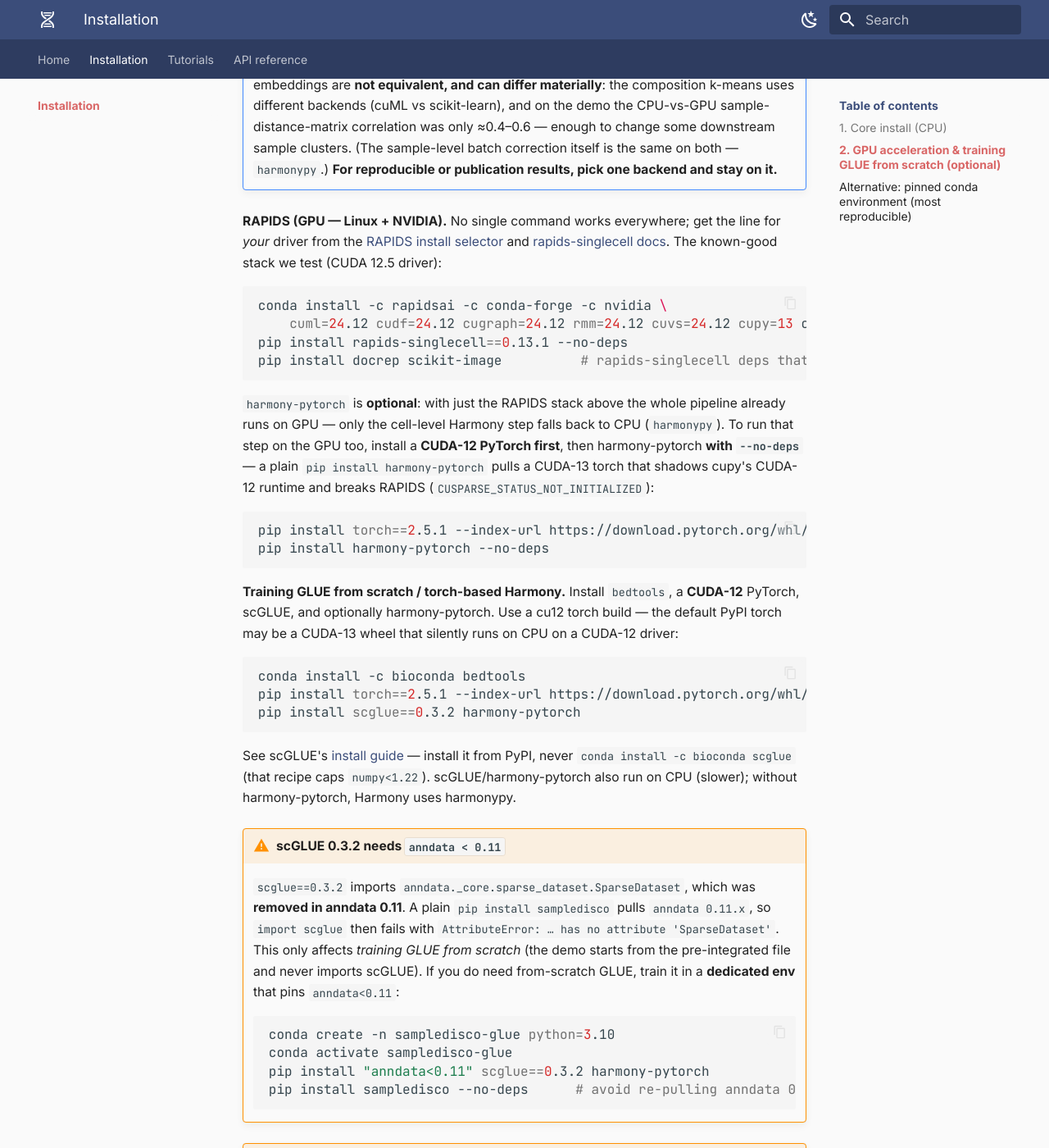
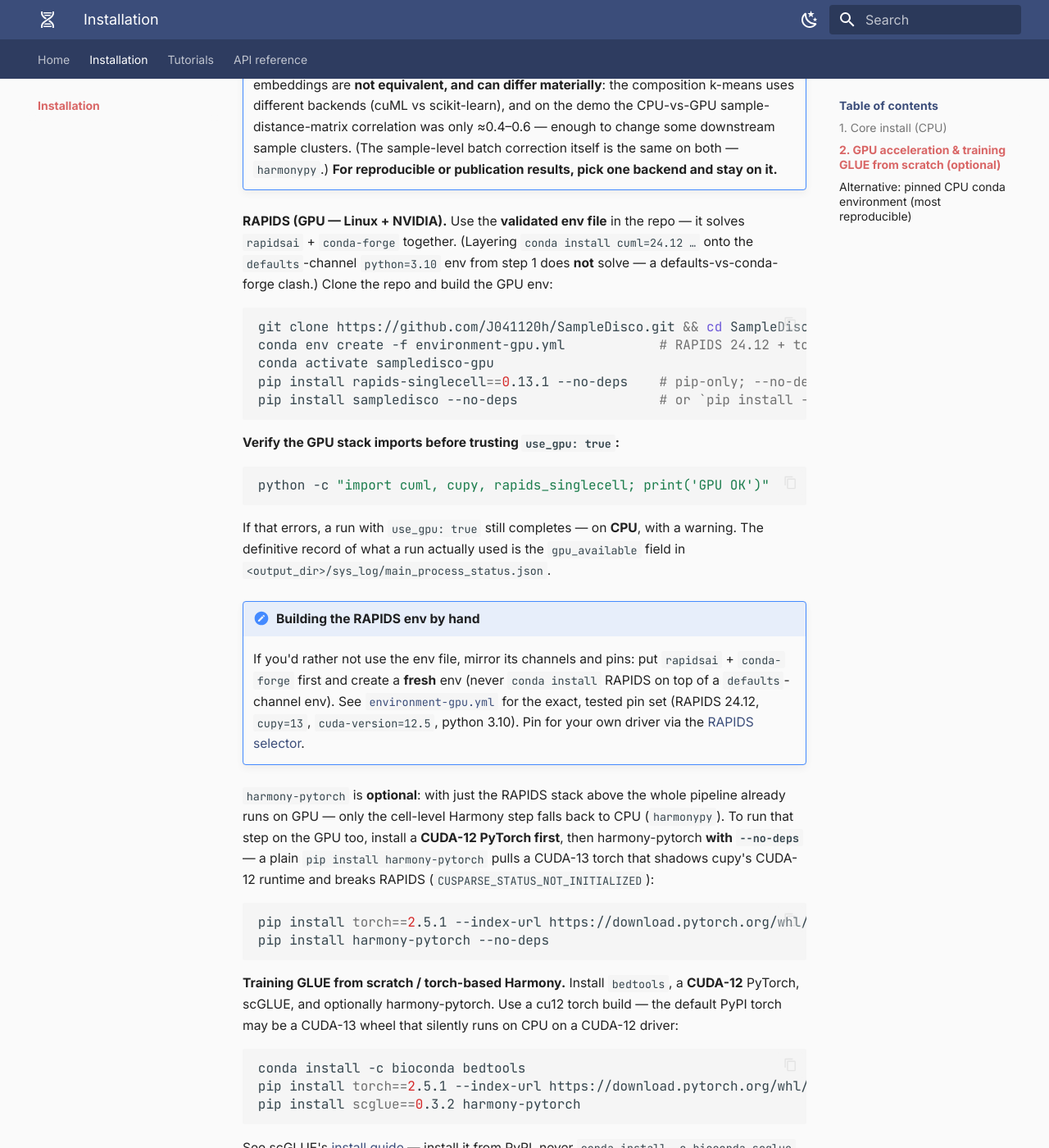
Before and after one commit to J041120h/SampleDisco_tutorial, an MkDocs documentation site: the page built from docs/installation.md, in a window 1280 px wide and 1400 px high, scrolled down 1320 px. Shown: the whole window at 82% size. Built offline with MkDocs 1.6.1 and Material for MkDocs 9.7.7, drawn with Linux system fonts in a browser that asks for light colours; some of the changed text lies outside the part shown.

Commit message:
Docs: lead GPU install with the working env file + quickstart + verify
- installation: promote environment-gpu.yml (the recipe that solves) to the
  primary GPU path; demote the conda-install layering to an advanced caveat
  (it clashes on a defaults-channel env); add a 'verify GPU stack' one-liner
  and point to sys_log gpu_available
- landing page: concrete 'run the demo in 3 steps' quickstart
- config asset: rna_celltype_col clarifying note (sync with package)

````diff
--- a/docs/assets/config_demo.yaml
+++ b/docs/assets/config_demo.yaml
@@ -59,7 +59,7 @@ rna_pseudo_adata_path:
 # --- Common Column Names ---
 rna_sample_col: "sample"
 rna_sample_level_batch_col: "batch"
-rna_celltype_col: "cell_type"
+rna_celltype_col: "cell_type"   # where de-novo cluster labels are written (existing_cell_types:false). The demo .h5ad's precomputed labels are in 'celltype' — set this to "celltype" only if you flip existing_cell_types:true.
 
 # --- Preprocessing Parameters ---
 rna_min_cells: 100
--- a/docs/installation.md
+++ b/docs/installation.md
@@ -29,14 +29,26 @@ These aren't bundled — they're CUDA-driver- and OS-specific. If any part is mi
 !!! note "GPU pays off only on large data"
     On the small demo (8 samples, ~30 k cells) the import and host↔device transfer overhead outweighs the speedup — a GPU run may be **no faster, or even slightly slower**, than CPU. The GPU paths matter on large datasets. Also note the GPU and CPU embeddings are **not equivalent, and can differ materially**: the composition k-means uses different backends (cuML vs scikit-learn), and on the demo the CPU-vs-GPU sample-distance-matrix correlation was only ≈0.4–0.6 — enough to change some downstream sample clusters. (The sample-level batch correction itself is the same on both — `harmonypy`.) **For reproducible or publication results, pick one backend and stay on it.**
 
-**RAPIDS (GPU — Linux + NVIDIA).** No single command works everywhere; get the line for *your* driver from the [RAPIDS install selector](https://docs.rapids.ai/install) and [rapids-singlecell docs](https://rapids-singlecell.readthedocs.io/). The known-good stack we test (CUDA 12.5 driver):
+**RAPIDS (GPU — Linux + NVIDIA).** Use the **validated env file** in the repo — it solves `rapidsai` + `conda-forge` together. (Layering `conda install cuml=24.12 …` onto the `defaults`-channel `python=3.10` env from step 1 does **not** solve — a defaults-vs-conda-forge clash.) Clone the repo and build the GPU env:
 
 ```bash
-conda install -c rapidsai -c conda-forge -c nvidia \
-    cuml=24.12 cudf=24.12 cugraph=24.12 rmm=24.12 cuvs=24.12 cupy=13 cuda-version=12.5
-pip install rapids-singlecell==0.13.1 --no-deps
-pip install docrep scikit-image          # rapids-singlecell deps that --no-deps skips
+git clone https://github.com/J041120h/SampleDisco.git && cd SampleDisco
+conda env create -f environment-gpu.yml            # RAPIDS 24.12 + torch 2.5.1+cu121 (Linux + NVIDIA)
+conda activate sampledisco-gpu
+pip install rapids-singlecell==0.13.1 --no-deps    # pip-only; --no-deps avoids re-pulling RAPIDS
+pip install sampledisco --no-deps                  # or `pip install -e . --no-deps` from the clone
 ```
+
+**Verify the GPU stack imports before trusting `use_gpu: true`:**
+
+```bash
+python -c "import cuml, cupy, rapids_singlecell; print('GPU OK')"
+```
+
+If that errors, a run with `use_gpu: true` still completes — on **CPU**, with a warning. The definitive record of what a run actually used is the `gpu_available` field in `<output_dir>/sys_log/main_process_status.json`.
+
+!!! note "Building the RAPIDS env by hand"
+    If you'd rather not use the env file, mirror its channels and pins: put `rapidsai` + `conda-forge` first and create a **fresh** env (never `conda install` RAPIDS on top of a `defaults`-channel env). See [`environment-gpu.yml`](https://github.com/J041120h/SampleDisco/blob/main/environment-gpu.yml) for the exact, tested pin set (RAPIDS 24.12, `cupy=13`, `cuda-version=12.5`, python 3.10). Pin for your own driver via the [RAPIDS selector](https://docs.rapids.ai/install).
 
 `harmony-pytorch` is **optional**: with just the RAPIDS stack above the whole pipeline already runs on GPU — only the cell-level Harmony step falls back to CPU (`harmonypy`). To run that step on the GPU too, install a **CUDA-12 PyTorch first**, then harmony-pytorch **with `--no-deps`** — a plain `pip install harmony-pytorch` pulls a CUDA-13 torch that shadows cupy's CUDA-12 runtime and breaks RAPIDS (`CUSPARSE_STATUS_NOT_INITIALIZED`):
 
@@ -68,9 +80,9 @@ See scGLUE's [install guide](https://scglue.readthedocs.io/en/latest/install.htm
 !!! warning "RAPIDS is driver-specific"
     The 24.12 pins target a CUDA 12.0–12.5 driver. RAPIDS 25.04+ needs ≥ CUDA 12.6 and fails to import (`cudaErrorInsufficientDriver`) on older drivers; bump the pins on newer drivers.
 
-## Alternative: pinned conda environment (most reproducible)
+## Alternative: pinned CPU conda environment (most reproducible)
 
-The repo ships exact-version env files. Clone it, create the env, and install the package from the clone:
+The repo ships an exact-version CPU env file (for GPU, use `environment-gpu.yml` as in §2 above). Clone it, create the env, and install the package from the clone:
 
 ```bash
 git clone https://github.com/J041120h/SampleDisco.git && cd SampleDisco
@@ -78,5 +90,3 @@ conda env create -f environment-cpu.yml      # CPU (macOS / Linux)
 conda activate sampledisco-cpu
 pip install -e . --no-deps
 ```
-
-For GPU, use `environment-gpu.yml` (RAPIDS 24.12 + torch 2.5.1+cu121) and add `pip install rapids-singlecell==0.13.1 --no-deps` after activating.
````
Also changed, not shown: docs/index.md (+17 -0 lines).
